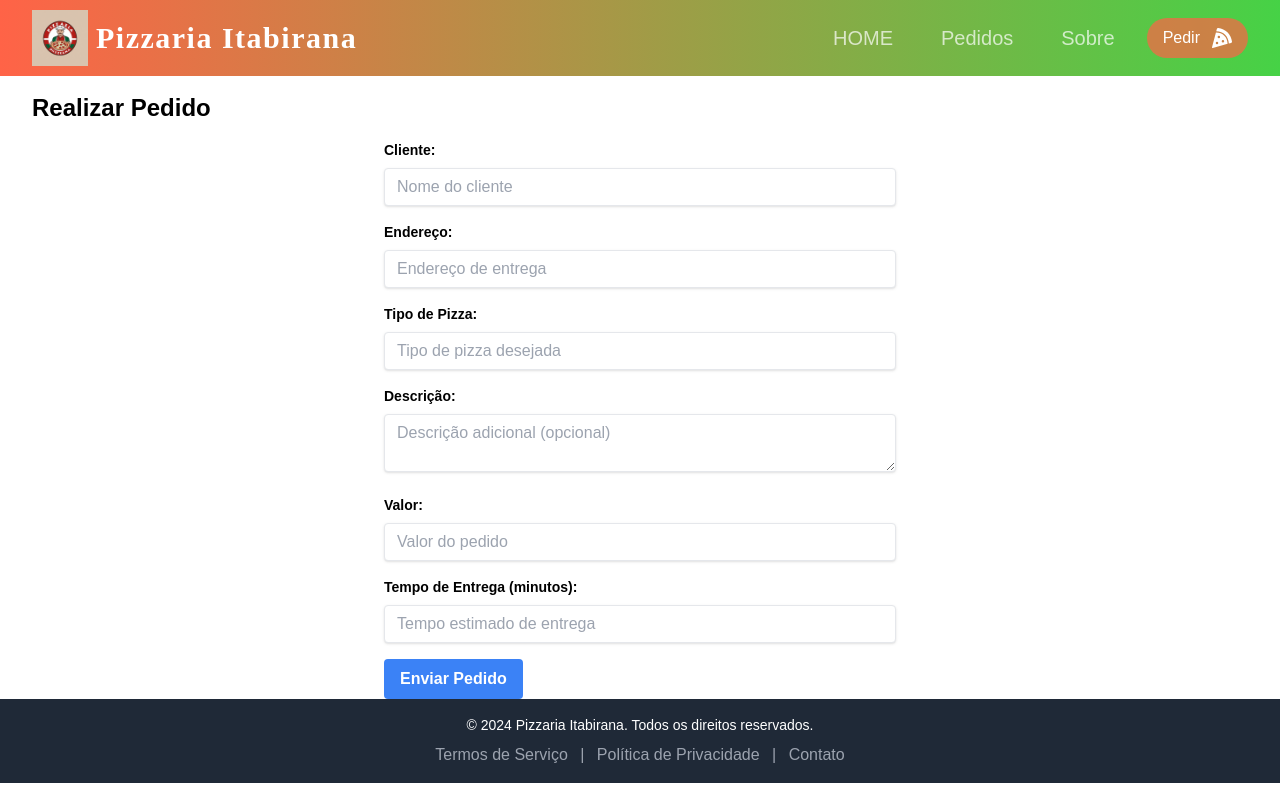
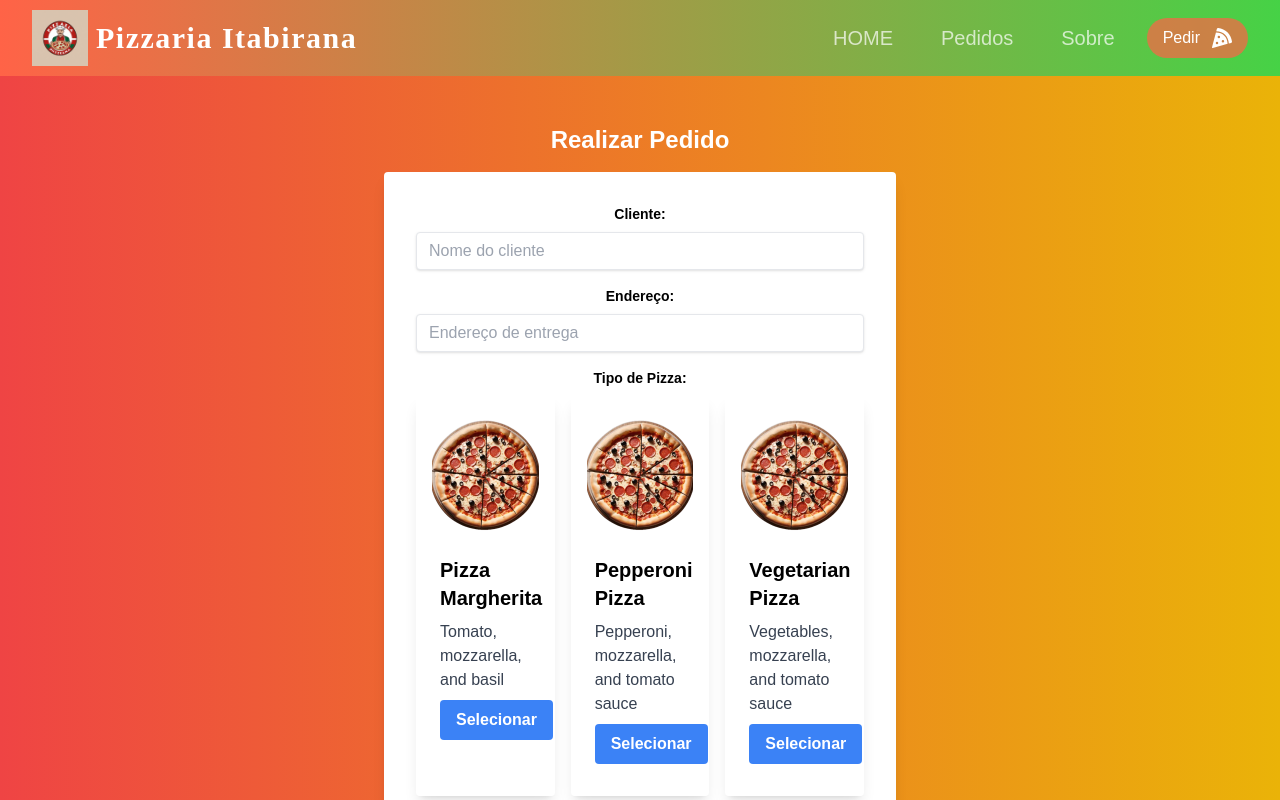
Before and after one commit to tobi11153/ECOI2223_02_frontend, a React (Vite) app: page /realizar-pedido in a window 1280 px wide. Shown: the top 800 px of the page. Built offline with nearby package versions, Linux system fonts and the light colour scheme; a web font is replaced by a local one.

Commit message:
mudança na imagem e pedidos

```diff
--- a/src/components/Home.jsx
+++ b/src/components/Home.jsx
@@ -1,6 +1,5 @@
 import React from 'react'
 import Pizza from "../assets/website/pizza.png"
-import { MdDescription } from 'react-icons/md'
 
 
 const ServicesData = [
--- /dev/null
+++ b/src/components/Pedidos.css
@@ -0,0 +1,54 @@
+/* Pedidos.css */
+
+body {
+    font-family: Arial, sans-serif;
+    background-color: bg-primary;
+    margin: 0;
+    padding: 0;
+}
+
+.pedidos-container {
+    max-width: 800px;
+    margin: 0 auto;
+    padding: 20px;
+    background-color: #fff;
+    box-shadow: 0 2px 4px rgba(0, 0, 0, 0.1);
+    border-radius: 8px;
+}
+
+h1 {
+    text-align: center;
+    color: #333;
+}
+
+.pedidos-list {
+    list-style-type: none;
+    padding: 0;
+}
+
+.pedido-item {
+    border-bottom: 1px solid #eee;
+    padding: 10px 0;
+    display: flex;
+    justify-content: space-between;
+    align-items: center;
+}
+
+.pedido-info p {
+    margin: 5px 0;
+    color: #555;
+}
+
+.delete-button {
+    background-color: #ff4d4d;
+    color: white;
+    border: none;
+    padding: 8px 12px;
+    border-radius: 4px;
+    cursor: pointer;
+    transition: background-color 0.3s ease;
+}
+
+.delete-button:hover {
+    background-color: #ff1a1a;
+}
--- a/src/components/Pedidos.jsx
+++ b/src/components/Pedidos.jsx
@@ -1,4 +1,5 @@
 import React, { useEffect, useState } from 'react';
+import './Pedidos.css';
 
 export default function Pedidos() {
     const [pedidos, setPedidos] = useState([]);
@@ -17,27 +18,45 @@ export default function Pedidos() {
         fetchPedidos();
     }, []);
 
+    async function handleDelete(id) {
+        try {
+            const response = await fetch(`https://ecoi-2223-02-backend.vercel.app/api/pedidos/${id}`, {
+                method: 'DELETE',
+            });
+            if (response.ok) {
+                setPedidos(pedidos.filter(pedido => pedido.id !== id));
+            } else {
+                console.error("Erro ao deletar pedido");
+            }
+        } catch (error) {
+            console.error("Erro ao deletar pedido:", error);
+        }
+    }
+
     return (
-        <main>
+        <main className="bg-gradient-to-r from-primary/90 to-secondary/90 min-h-screen p-10">
             <title>Pizzaria Itabirana | Pedidos</title>
             <meta name="description" content="Faça seu pedido online na Pizzaria Itabirana e aproveite nossas deliciosas pizzas." />
-            <h1>Pedidos Page</h1>
+            <h1 className="text-center text-3xl font-bold mb-8">Pedidos</h1>
             {pedidos.length > 0 ? (
-                <ul>
+                <ul className="space-y-4">
                     {pedidos.map((pedido) => (
-                        <li key={pedido.id}>
-                            <p>Cliente: {pedido.cliente}</p>
-                            <p>Endereço: {pedido.endereco}</p>
-                            <p>Tipo de Pizza: {pedido.tipo_pizza}</p>
-                            <p>Descrição: {pedido.descricao}</p>
-                            <p>Valor: {pedido.valor}</p>
-                            <p>Tempo de Entrega: {pedido.tempo_entrega}</p>
-                            <p>Status: {pedido.status}</p>
+                        <li key={pedido.id} className="bg-white p-6 rounded-lg shadow-md flex justify-between items-center">
+                            <div>
+                                <p><strong>Cliente:</strong> {pedido.cliente}</p>
+                                <p><strong>Endereço:</strong> {pedido.endereco}</p>
+                                <p><strong>Tipo de Pizza:</strong> {pedido.tipo_pizza}</p>
+                                <p><strong>Descrição:</strong> {pedido.descricao}</p>
+                                <p><strong>Valor:</strong> {pedido.valor}</p>
+                                <p><strong>Tempo de Entrega:</strong> {pedido.tempo_entrega}</p>
+                                <p><strong>Status:</strong> {pedido.status}</p>
+                            </div>
+                            <button className="bg-red-500 text-white px-4 py-2 rounded-lg hover:bg-red-700" onClick={() => handleDelete(pedido.id)}>Deletar</button>
                         </li>
                     ))}
                 </ul>
             ) : (
-                <p>Carregando pedidos...</p>
+                <p className="text-center">Carregando pedidos...</p>
             )}
         </main>
     );
--- a/src/components/RealizarPedidos.jsx
+++ b/src/components/RealizarPedidos.jsx
@@ -1,39 +1,104 @@
 import React, { useState } from 'react';
 import axios from 'axios';
+import Pizza from "../assets/website/pizza.png";
+
+const pizzas = [
+    {
+        id: 1,
+        img: Pizza,
+        name: 'Pizza Margherita',
+        description: 'Tomato, mozzarella, and basil',
+        sizes: { broto: 20, media: 30, Grande: 40 },
+        aosDelays: '100',
+    },
+    {
+        id: 2,
+        img: Pizza,
+        name: 'Pepperoni Pizza',
+        description: 'Pepperoni, mozzarella, and tomato sauce',
+        sizes: { broto: 25, Media: 35, Grande: 45 },
+        aosDelays: '200',
+    },
+    {
+        id: 3,
+        img: Pizza,
+        name: 'Vegetarian Pizza',
+        description: 'Vegetables, mozzarella, and tomato sauce',
+        sizes: { Broto: 22, Media: 32, Grande: 42 },
+        aosDelays: '300',
+    },
+];
+
+function PizzaCard({ img, name, description, aosDelays, onSelect }) {
+    return (
+        <div className='max-w-xs rounded overflow-hidden shadow-lg p-4' data-aos='fade-up' data-aos-delay={aosDelays}>
+            <img className='w-full h-32 object-cover' src={img} alt={name} />
+            <div className='px-2 py-4'>
+                <div className='font-bold text-xl mb-2'>{name}</div>
+                <p className='text-gray-700 text-base'>{description}</p>
+                <button
+                    onClick={onSelect}
+                    className="mt-2 bg-blue-500 hover:bg-blue-700 text-white font-bold py-2 px-4 rounded"
+                >
+                    Selecionar
+                </button>
+            </div>
+        </div>
+    );
+}
 
 const PedidoForm = () => {
     const [cliente, setCliente] = useState('');
     const [endereco, setEndereco] = useState('');
-  const [tipoPizza, setTipoPizza] = useState('');
     const [descricao, setDescricao] = useState('');
     const [valor, setValor] = useState('');
     const [tempoEntrega, setTempoEntrega] = useState('');
+    const [selectedPizza, setSelectedPizza] = useState(null);
+    const [selectedSize, setSelectedSize] = useState('');
+
+    const handlePizzaSelect = (pizza) => {
+        setSelectedPizza(pizza);
+        setSelectedSize('');
+        setValor('');
+    };
+
+    const handleSizeSelect = (size, price) => {
+        setSelectedSize(size);
+        setValor(price);
+    };
 
     const handleSubmit = async (event) => {
         event.preventDefault();
         try {
-      const response = await axios.post('http://localhost:5000/api/pedidos', {
+            const response = await axios.post('https://ecoi-2223-02-backend.vercel.app/api/pedidos', {
                 cliente,
                 endereco,
-        tipo_pizza: tipoPizza,
+                tipo_pizza: `${selectedPizza.name} (${selectedSize})`,
                 descricao,
                 valor,
                 tempo_entrega: tempoEntrega
             });
             console.log('Pedido enviado com sucesso:', response.data);
-      // Lógica adicional após enviar o pedido (ex: limpar formulário, exibir mensagem)
+            // Limpar formulário após envio
+            setCliente('');
+            setEndereco('');
+            setDescricao('');
+            setValor('');
+            setTempoEntrega('');
+            setSelectedPizza(null);
+            setSelectedSize('');
         } catch (error) {
             console.error('Erro ao enviar pedido:', error);
-      // Tratamento de erro (ex: exibir mensagem de erro)
         }
     };
 
     return (
+      <div className="bg-gradient-to-r from-red-500 to-yellow-500 min-h-screen flex flex-col items-center justify-center py-8">
           <div className="container mx-auto">
-      <h2 className="text-2xl font-bold my-4">Realizar Pedido</h2>
-      <form onSubmit={handleSubmit} className="max-w-lg mx-auto">
+              <h2 className="text-2xl font-bold my-4 text-center text-white">Realizar Pedido</h2>
+              <form onSubmit={handleSubmit} className="max-w-lg mx-auto bg-white p-8 rounded shadow-lg">
                   <div className="mb-4">
-          <label className="block text-sm font-bold mb-2" htmlFor="cliente">
+                      <label className="block text-sm font-bold mb-2 text-center" htmlFor="cliente">
                           Cliente:
                       </label>
                       <input
@@ -47,7 +112,7 @@ const PedidoForm = () => {
                       />
                   </div>
                   <div className="mb-4">
-          <label className="block text-sm font-bold mb-2" htmlFor="endereco">
+                      <label className="block text-sm font-bold mb-2 text-center" htmlFor="endereco">
                           Endereço:
                       </label>
                       <input
@@ -61,21 +126,43 @@ const PedidoForm = () => {
                       />
                   </div>
                   <div className="mb-4">
-          <label className="block text-sm font-bold mb-2" htmlFor="tipoPizza">
+                      <label className="block text-sm font-bold mb-2 text-center" htmlFor="tipoPizza">
                           Tipo de Pizza:
                       </label>
-          <input
-            type="text"
-            id="tipoPizza"
-            className="shadow appearance-none border rounded w-full py-2 px-3 text-gray-700 leading-tight focus:outline-none focus:shadow-outline"
-            placeholder="Tipo de pizza desejada"
-            value={tipoPizza}
-            onChange={(e) => setTipoPizza(e.target.value)}
-            required
+                      <div className="grid grid-cols-1 sm:grid-cols-2 md:grid-cols-3 gap-4 mb-4">
+                          {pizzas.map(pizza => (
+                              <PizzaCard
+                                  key={pizza.id}
+                                  img={pizza.img}
+                                  name={pizza.name}
+                                  description={pizza.description}
+                                  aosDelays={pizza.aosDelays}
+                                  onSelect={() => handlePizzaSelect(pizza)}
                               />
+                          ))}
                       </div>
+                  </div>
+                  {selectedPizza && (
                       <div className="mb-4">
-          <label className="block text-sm font-bold mb-2" htmlFor="descricao">
+                          <label className="block text-sm font-bold mb-2 text-center" htmlFor="tamanhoPizza">
+                              Tamanho da Pizza:
+                          </label>
+                          <div className="flex justify-center gap-4 mb-4">
+                              {Object.entries(selectedPizza.sizes).map(([size, price]) => (
+                                  <button
+                                      type="button"
+                                      key={size}
+                                      className={`px-4 py-2 rounded border ${selectedSize === size ? 'bg-blue-500 text-white' : 'bg-gray-100 text-gray-800'}`}
+                                      onClick={() => handleSizeSelect(size, price)}
+                                  >
+                                      {size.charAt(0).toUpperCase() + size.slice(1)} - R$ {price}
+                                  </button>
+                              ))}
+                          </div>
+                      </div>
+                  )}
+                  <div className="mb-4">
+                      <label className="block text-sm font-bold mb-2 text-center" htmlFor="descricao">
                           Descrição:
                       </label>
                       <textarea
@@ -87,7 +174,7 @@ const PedidoForm = () => {
                       />
                   </div>
                   <div className="mb-4">
-          <label className="block text-sm font-bold mb-2" htmlFor="valor">
+                      <label className="block text-sm font-bold mb-2 text-center" htmlFor="valor">
                           Valor:
                       </label>
                       <input
@@ -96,12 +183,11 @@ const PedidoForm = () => {
                           className="shadow appearance-none border rounded w-full py-2 px-3 text-gray-700 leading-tight focus:outline-none focus:shadow-outline"
                           placeholder="Valor do pedido"
                           value={valor}
-            onChange={(e) => setValor(e.target.value)}
-            required
+                          readOnly
                       />
                   </div>
                   <div className="mb-4">
-          <label className="block text-sm font-bold mb-2" htmlFor="tempoEntrega">
+                      <label className="block text-sm font-bold mb-2 text-center" htmlFor="tempoEntrega">
                           Tempo de Entrega (minutos):
                       </label>
                       <input
@@ -116,12 +202,13 @@ const PedidoForm = () => {
                   </div>
                   <button
                       type="submit"
-          className="bg-blue-500 hover:bg-blue-700 text-white font-bold py-2 px-4 rounded focus:outline-none focus:shadow-outline"
+                      className="bg-blue-500 hover:bg-blue-700 text-white font-bold py-2 px-4 rounded focus:outline-none focus:shadow-outline w-full"
                   >
                       Enviar Pedido
                   </button>
               </form>
           </div>
+      </div>
   );
 };
 
```
Also changed, not shown: src/assets/website/pizza.png, src/components/PedidosForm.css (added). Lines whose indentation alone changed are shown as unchanged.
